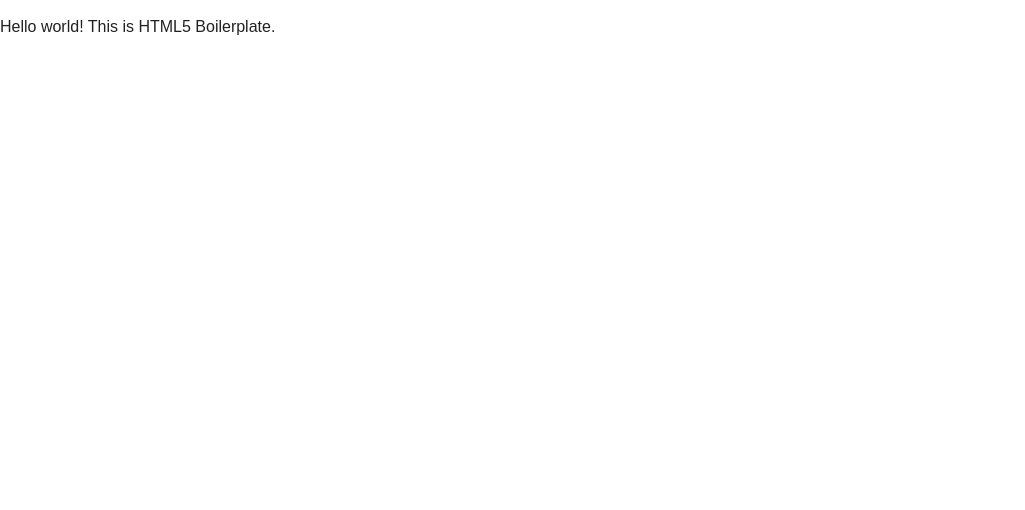
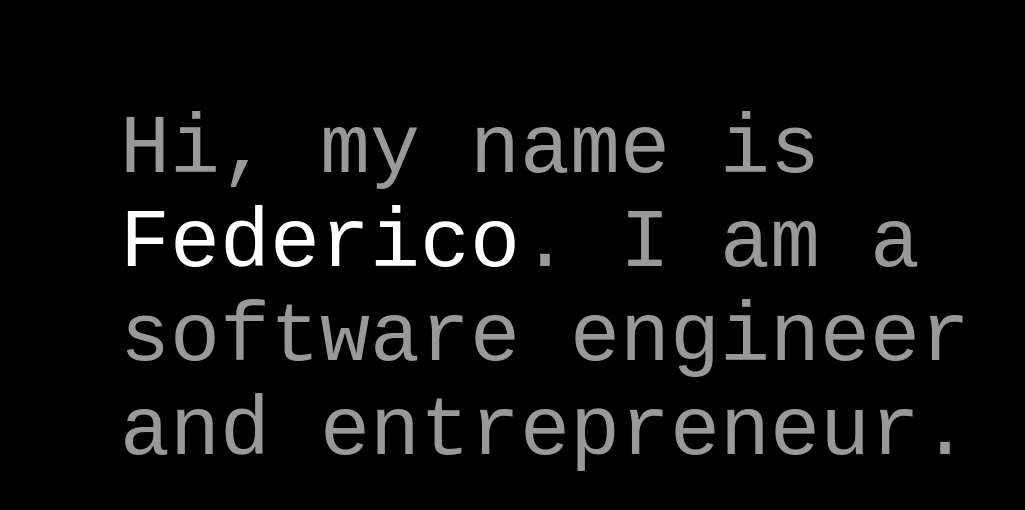
Before and after one commit to feulf/ulfo.it, a plain HTML site: page index.html in a window 1280 px wide. Shown: the whole page, without its empty margins (0-1025 px from the left). Drawn offline with nearby package versions, Linux system fonts and the light colour scheme.

Commit message:
Update resume

```diff
--- a/css/main.css
+++ b/css/main.css
@@ -11,9 +11,12 @@
    ========================================================================== */
 
 html {
-    color: #222;
-    font-size: 1em;
-    line-height: 1.4;
+    color: #999;
+    font-size: 78px;
+    line-height: auto;
+    background: #000;
+    font-family: monospace, monospace;
+    padding:20px 120px;
 }
 
 /*
@@ -23,6 +26,15 @@ html {
  * These selection rule sets have to be separate.
  * Customize the background color to match your design.
  */
+
+a {
+    text-decoration: none;
+    color: #fff;
+}
+
+a:hover {
+    color: #ddff00;
+}
 
 ::-moz-selection {
     background: #b3d4fc;
@@ -94,22 +106,6 @@ textarea {
 /* ==========================================================================
    Author's custom styles
    ========================================================================== */
-
-
-
-
-
-
-
-
-
-
-
-
-
-
-
-
 
 /* ==========================================================================
    Helper classes
--- a/index.html
+++ b/index.html
@@ -13,6 +13,7 @@
         <link rel="stylesheet" href="css/normalize.css">
         <link rel="stylesheet" href="css/main.css">
         <script src="js/vendor/modernizr-2.8.3.min.js"></script>
+
     </head>
     <body>
         <!--[if lt IE 8]>
@@ -20,21 +21,31 @@
         <![endif]-->
 
         <!-- Add your site or application content here -->
-        <p>Hello world! This is HTML5 Boilerplate.</p>
+        <p>Hi, my name is <a href="file/FedericoUlfo-PublicResume.pdf" target="_blank">Federico</a>. I am a software engineer and entrepreneur.</p>
 
         <script src="https://code.jquery.com/jquery-1.12.0.min.js"></script>
+        <script src="js/flowtype.js"></script>
         <script>window.jQuery || document.write('<script src="js/vendor/jquery-1.12.0.min.js"><\/script>')</script>
         <script src="js/plugins.js"></script>
         <script src="js/main.js"></script>
 
         <!-- Google Analytics: change UA-XXXXX-X to be your site's ID. -->
         <script>
+
+            $('body').flowtype({
+                minimum   : 500,
+                maximum   : 1000,
+                minFont   : 12,
+                maxFont   : 100,
+                fontRatio : 12
+            });
+
             (function(b,o,i,l,e,r){b.GoogleAnalyticsObject=l;b[l]||(b[l]=
             function(){(b[l].q=b[l].q||[]).push(arguments)});b[l].l=+new Date;
             e=o.createElement(i);r=o.getElementsByTagName(i)[0];
             e.src='https://www.google-analytics.com/analytics.js';
             r.parentNode.insertBefore(e,r)}(window,document,'script','ga'));
-            ga('create','UA-XXXXX-X','auto');ga('send','pageview');
+            ga('create','UA-74102954-1','auto');ga('send','pageview');
         </script>
     </body>
 </html>
--- /dev/null
+++ b/js/flowtype.js
@@ -0,0 +1,48 @@
+/*
+ * FlowType.JS v1.1
+ * Copyright 2013-2014, Simple Focus http://simplefocus.com/
+ *
+ * FlowType.JS by Simple Focus (http://simplefocus.com/)
+ * is licensed under the MIT License. Read a copy of the
+ * license in the LICENSE.txt file or at
+ * http://choosealicense.com/licenses/mit
+ *
+ * Thanks to Giovanni Difeterici (http://www.gdifeterici.com/)
+ */
+
+(function($) {
+    $.fn.flowtype = function(options) {
+
+// Establish default settings/variables
+// ====================================
+        var settings = $.extend({
+                maximum   : 9999,
+                minimum   : 1,
+                maxFont   : 9999,
+                minFont   : 1,
+                fontRatio : 35
+            }, options),
+
+// Do the magic math
+// =================
+            changes = function(el) {
+                var $el = $(el),
+                    elw = $el.width(),
+                    width = elw > settings.maximum ? settings.maximum : elw < settings.minimum ? settings.minimum : elw,
+                    fontBase = width / settings.fontRatio,
+                    fontSize = fontBase > settings.maxFont ? settings.maxFont : fontBase < settings.minFont ? settings.minFont : fontBase;
+                $el.css('font-size', fontSize + 'px');
+            };
+
+// Make the magic visible
+// ======================
+        return this.each(function() {
+            // Context for resize callback
+            var that = this;
+            // Make changes upon resize
+            $(window).resize(function(){changes(that);});
+            // Set changes on load
+            changes(this);
+        });
+    };
+}(jQuery));
```
Also changed, not shown: 1 other file.
